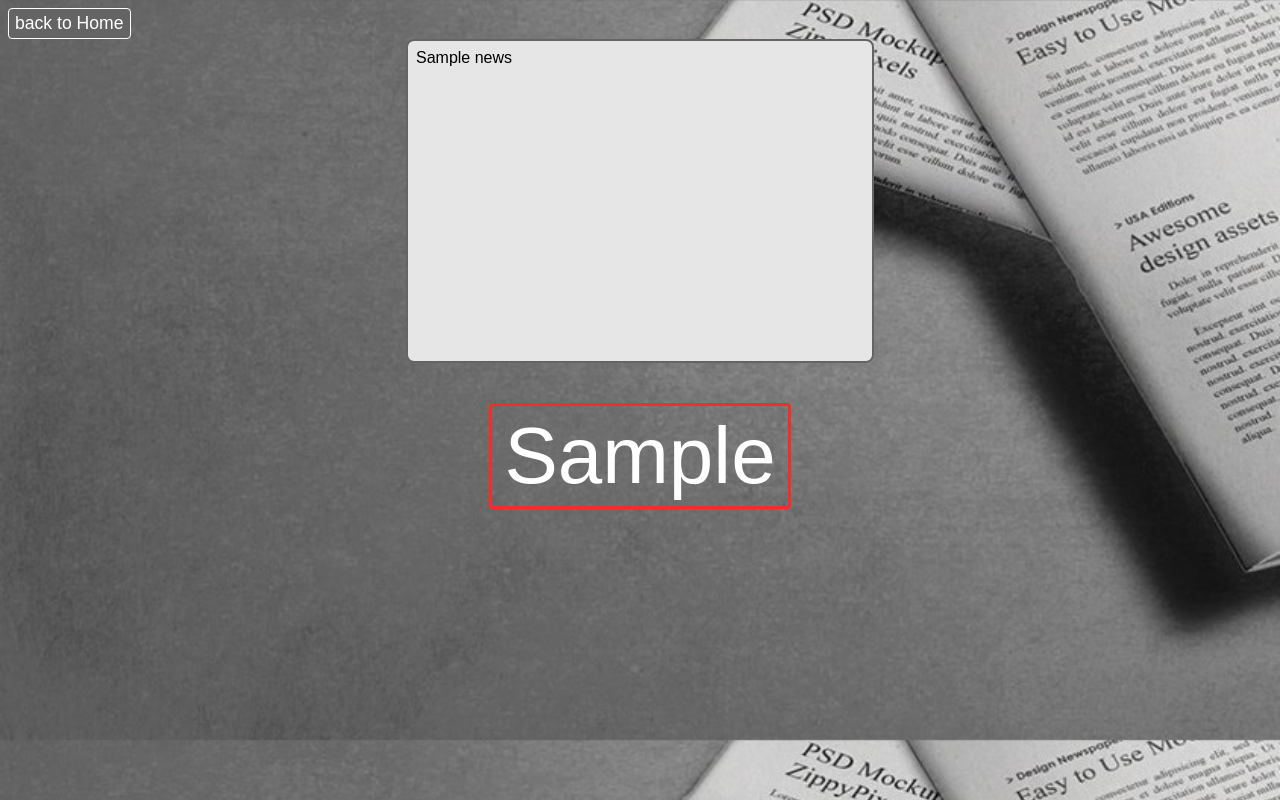
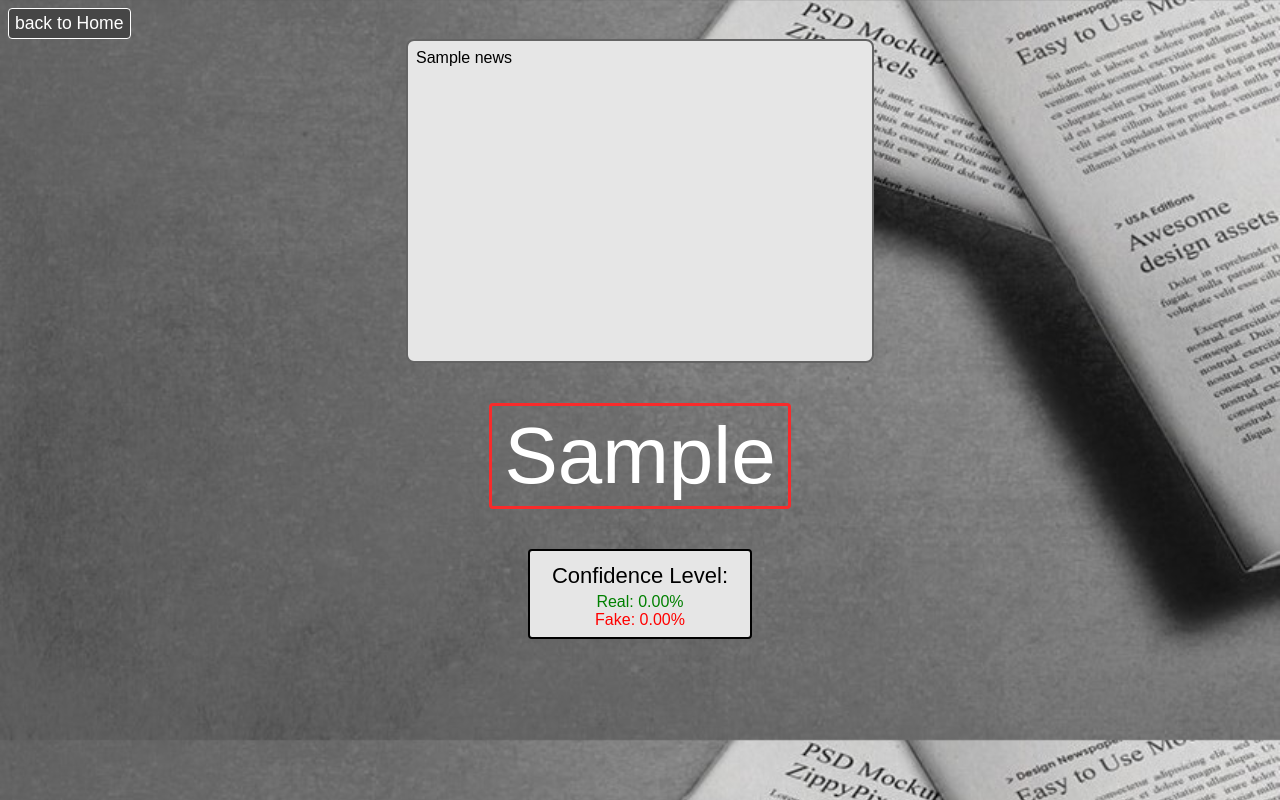
Before and after one commit to sujay278/final-year-project, a Flask app: template templates/prediction.html in a window 1280 px wide. Run offline with Flask 3, Linux system fonts and the light colour scheme; the template is opened without the code that fills it: most values are stand-ins (such as "Sample title", 1, 10 or a date in 2020).

Commit message:
result page updated

```diff
--- a/app.py
+++ b/app.py
@@ -12,4 +12,4 @@
     news = request.form['news']
     preprocessed_news = news_preprocessing.news_preprocess(news)
     prediction = news_preprocessing.predict(preprocessed_news)
-    return render_template("prediction.html", news=news, predicted_value=prediction)
+    return render_template("prediction.html", news=news, real_fake=prediction[0], confidence=prediction[1])
--- a/news_preprocessing.py
+++ b/news_preprocessing.py
@@ -15,7 +15,9 @@
     loaded_model = tf.keras.saving.load_model(
     'fake-news-model/model.keras', custom_objects=None, compile=True, safe_mode=True)
     value = loaded_model.predict(news)[0][0]
+    # formatted_value = float("{:6.2f}".format(value * 100))
+
     if(value > 0.5):
-        return "Fake"
+        return ["Fake", value*100]
     else:
-        return "Real"
+        return ["Real", value * 100]
--- a/static/styles/prediction-style.css
+++ b/static/styles/prediction-style.css
@@ -5,14 +5,14 @@
 }
 .home {
     font-size: 1.1rem;
-    background-color: rgb(100,100,100);
+    background-color: rgba(70, 70, 70);
     padding: 4px 6px;
     color: white;
     border-radius: 4px;
     border: 1px solid white;
 }
 .home:hover {
-    background-color: rgba(70, 70, 70);
+    background-color: rgba(70, 70, 70, 0.1);
 }
 #news {
     background-color: rgb(230, 230, 230);
@@ -36,3 +36,16 @@
     color: white;
     border-radius: 4px;
 }
+
+.confidence {
+    border: 2px solid black;
+    background-color: rgb(230, 230, 230);
+    padding: 8px 18px;
+    display: inline-block;
+    border-radius: 4px;
+}
+
+.confidence-level {
+    font-size: 22px;
+    padding: 4px;
+}
--- a/templates/prediction.html
+++ b/templates/prediction.html
@@ -3,7 +3,7 @@
     <head>
         <link rel="stylesheet" href="{{url_for('static', filename='styles/prediction-style.css')}}">
         <style>
-        {% if predicted_value == "Real" %}
+        {% if real_fake == "Real" %}
             .new-color {
                 border: 3px solid rgb(81, 179, 81);
             }
@@ -21,8 +21,14 @@
         <div id="news">{{news}}</div>
         <div class="container">
             <div class="result new-color">
-                {{predicted_value}}
+                {{real_fake}}
+            </div><br>
+            <div class="confidence">
+                <div class="confidence-level">Confidence Level:</div>
+                <div style="color: green;">Real: {{"%6.2f"|format(100 - confidence)}}%</div>
+                <div style="color: red;">Fake: {{"%6.2f"|format(confidence)}}%</div>
             </div>
         </div>
+
     </body>
 </html>
```
